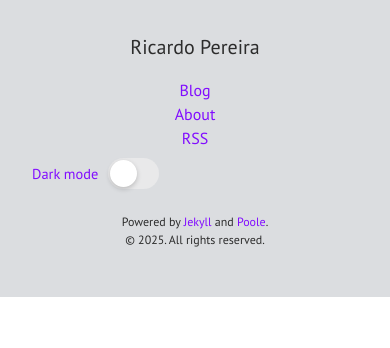
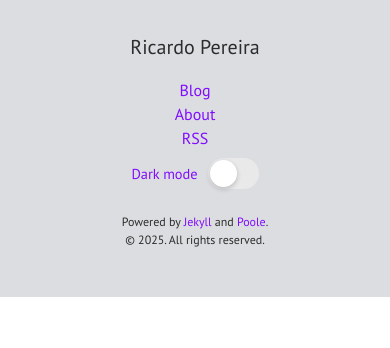
Before and after one commit to ricardopereira/blog, a Jekyll site: the page built from index.html, in a window 390 px wide. Shown: the top 348 px of the page. Built offline with Jekyll 4.4.1, drawn with Linux system fonts in a browser that asks for light colours; nearby versions of some CDN libraries.

Commit message:
Center Dark mode switch toggle on mobile/small screens.

```diff
--- a/public/css/hyde.css
+++ b/public/css/hyde.css
@@ -350,7 +350,15 @@ body.dark-mode .tag {
 .dark-mode-container {
   display: flex;
   align-items: center;
+  justify-content: center;
   gap: 10px;
+  width: 100%;
+}
+
+@media (min-width: 48em) {
+  .dark-mode-container {
+    justify-content: flex-start;
+  }
 }
 
 .dark-mode-text {
```
